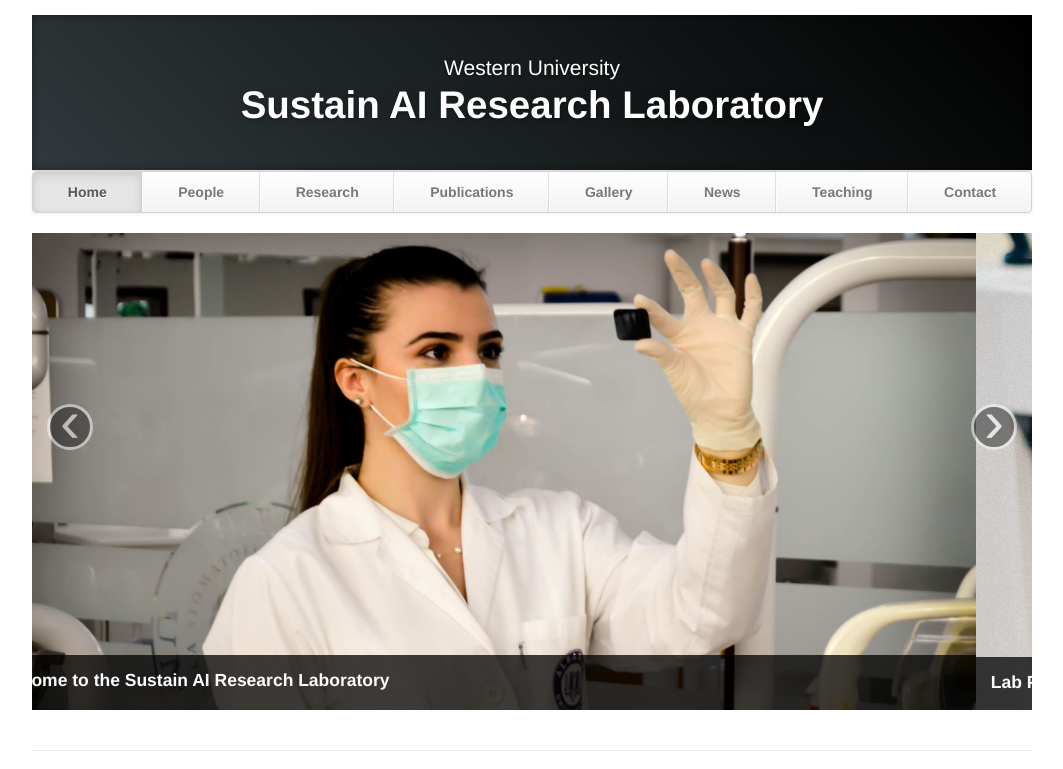
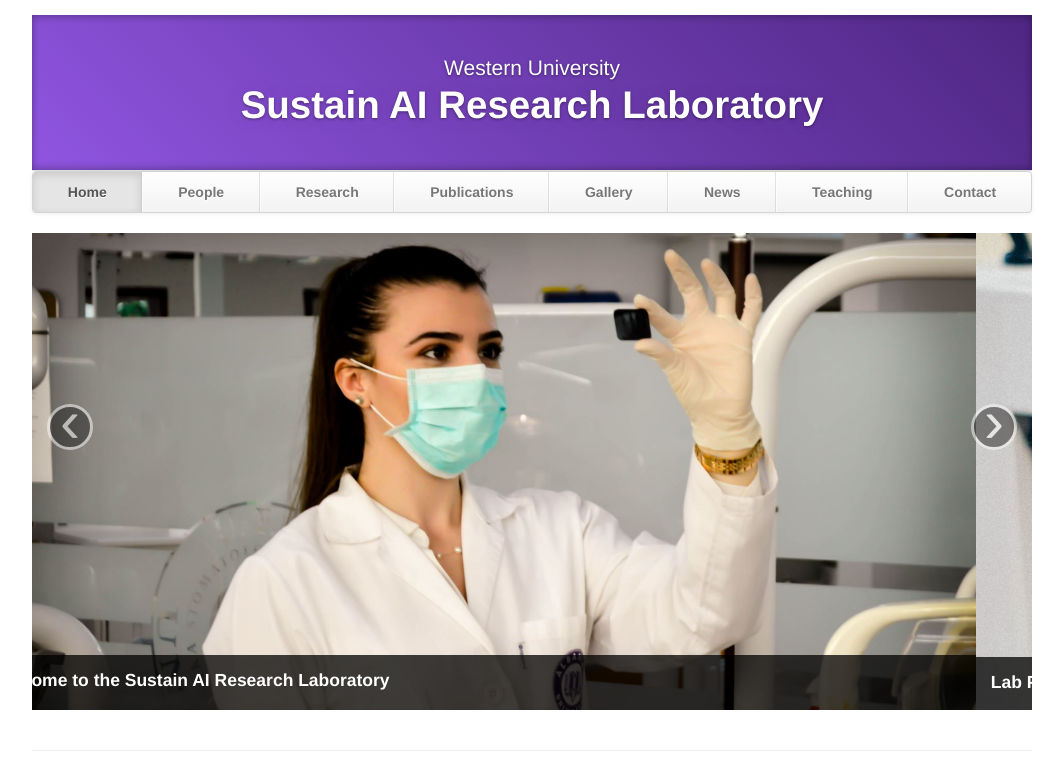
Before and after one commit to tlliuca/sustainAI, a plain HTML site: page index.html in a window 1280 px wide. Shown: the top 769 px of the page, without its empty margins (108-1171 px from the left). Drawn offline with Linux system fonts and the light colour scheme.

Commit message:
Update theme.css

```diff
--- a/css/theme.css
+++ b/css/theme.css
@@ -403,7 +403,7 @@
 	background: -webkit-linear-gradient(45deg, #30393C 0%, #000000 100%);
 	background: -o-linear-gradient(45deg, #30393C 0%, #000000 100%);
 	background: -ms-linear-gradient(45deg, #30393C 0%, #000000 100%);
-	background: linear-gradient(45deg, #30393C 0%, #000000 100%) repeat;
+	background: linear-gradient(45deg, #8F55E0 0%, #4F2683 100%) repeat;
 	-webkit-box-shadow: inset 0 3px 7px rgba(0, 0, 0, .2), inset 0 -3px 7px rgba(0, 0, 0, .2);
 	-moz-box-shadow: inset 0 3px 7px rgba(0, 0, 0, .2), inset 0 -3px 7px rgba(0, 0, 0, .2);
 	box-shadow: inset 0 3px 7px rgba(0, 0, 0, .2), inset 0 -3px 7px rgba(0, 0, 0, .2);
```
